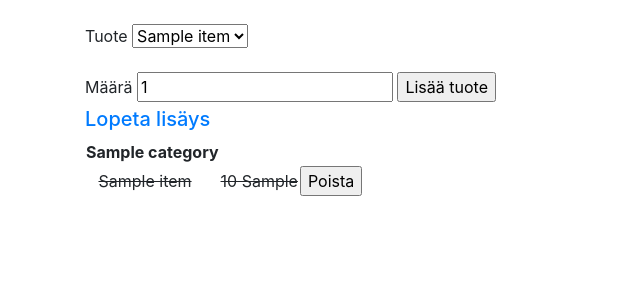
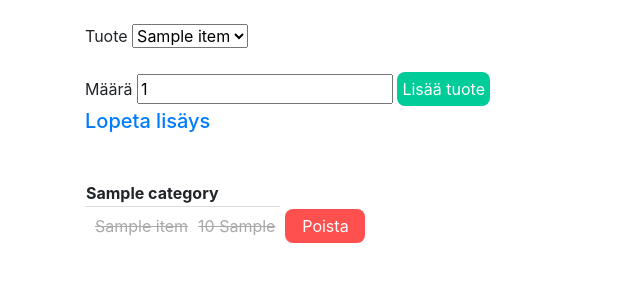
Before and after one commit to petrioski/ostoslista, a Flask app: page /lists/1/purchases/add/1 in a window 1280 px wide. Shown: the part 56-356 px from the top of the page, without its empty margins (0-640 px from the left). Run offline with Flask 2, Linux system fonts and the light colour scheme; a user stored in the database is signed in; tables that the repository leaves empty hold one stand-in row (values such as "Sample post"); some libraries are stand-ins or nearby versions.

Commit message:
css-tyyliä lisätty, lomakkeiden virheilmoitukset, poiskommentoitua koodia poistettu

```diff
--- /dev/null
+++ b/application/static/customisations.css
@@ -0,0 +1,68 @@
+td {
+    padding: 2px 5px;
+    max-width: 15em;
+}
+
+.table-max {
+    max-width: 200em;
+}
+
+.category {
+    padding-top: 40px;
+    border-bottom: 1px solid #ddd;
+}
+
+.not-collected {
+    padding-left: 10px;
+}
+
+.collected {
+    text-decoration: line-through;
+    color: darkgrey;
+    padding-left: 10px;
+}
+
+.collected-amount {
+    text-decoration: line-through;
+    color: darkgrey;
+}
+
+.button, .update-button {
+    background-color: #00cc99; /* Green */
+    border: none;
+    border-radius: 8px;
+    color: white;
+    padding: 5px ;
+    text-align: center;
+    text-decoration: none;
+    display: inline-block;
+    font-size: 16px;
+    min-width: 80px;
+
+}
+
+.delete-button {
+    background-color: #ff5050; /* Green */
+    border: none;
+    border-radius: 8px;
+    color: white;
+    padding: 5px ;
+    text-align: center;
+    text-decoration: none;
+    display: inline-block;
+    font-size: 16px;
+    min-width: 80px;
+}
+
+.button-undo {
+    background-color: #668b99;
+    border: none;
+    border-radius: 8px;
+    color: white;
+    padding: 5px ;
+    text-align: center;
+    text-decoration: none;
+    display: inline-block;
+    font-size: 16px;
+    min-width: 80px;
+}
--- a/application/templates/categories/new.html
+++ b/application/templates/categories/new.html
@@ -20,7 +20,7 @@
     </tr>
     <tr>
       <td colspan="2">
-        <input type="submit" value="Tallenna"/>
+        <input class="update-button" type="submit" value="Tallenna"/>
       </td>
     </tr>
 </form>
--- a/application/templates/items/all_items.html
+++ b/application/templates/items/all_items.html
@@ -1,7 +1,7 @@
 {% extends "layout.html" %}
 
 {% block body %}
-  <table>
+  <table class="table-max">
     <tr>
       <td><a href="{{ url_for('create_item') }}"><h5>Lisää tuote</h5></a></td>
     </tr>
@@ -22,12 +22,12 @@
       <td>{{ item.date_modified}} </td>
       <td>
         <form method="GET" action="{{ url_for('update_item', item_id=item.id) }}">
-          <input type="submit" value="Päivitä"/>
+          <input class="update-button" type="submit" value="Päivitä"/>
         </form>
       </td>
       <td>
         <form method="POST" action="{{ url_for('delete_item', item_id=item.id) }}">
-          <input type="submit" value="Poista"/>
+          <input class="delete-button" type="submit" value="Poista"/>
         </form>
       </td>
     </tr>
--- a/application/templates/items/update.html
+++ b/application/templates/items/update.html
@@ -36,7 +36,7 @@
     </tr>
     <tr>
       <td colspan="3">
-        <input type="submit" value="Päivitä"/>
+        <input class="update-button" type="submit" value="Päivitä"/>
       </td>
     </tr>
 </form>
--- a/application/templates/layout.html
+++ b/application/templates/layout.html
@@ -4,6 +4,7 @@
     <meta charset="utf-8">
     <title>Ostoslista-sovellus</title>
     <link rel="stylesheet" href="https://maxcdn.bootstrapcdn.com/bootstrap/4.0.0/css/bootstrap.min.css" integrity="sha384-Gn5384xqQ1aoWXA+058RXPxPg6fy4IWvTNh0E263XmFcJlSAwiGgFAW/dAiS6JXm" crossorigin="anonymous">
+    <link rel="stylesheet" href="/static/customisations.css">
   </head>
 
   <body>
@@ -14,11 +15,8 @@
       </button>
       <div class="collapse navbar-collapse" id="navbarCollapse">
         <ul class="navbar-nav mr-auto">
-          <!-- <li class="nav-item"><a class="nav-link" href="{{ url_for('lists_index') }}">Ostoslistat </a></li> -->
-          <!-- <li class="nav-item"><a class="nav-link" href="{{ url_for('lists_form') }}">Uusi lista</a></li> -->
           <li class="nav-item"><a class="nav-link" href="{{ url_for('items_index') }}">Tuotteet</a></li>
           <li class="nav-item"><a class="nav-link" href="{{ url_for('categories_index') }}">Tuotekategoriat</a></li>
-          <!-- <li class="nav-item"><a class="nav-link" href="{{ url_for('categories_form') }}">Uusi kategoria</a></li> -->
         </ul>
 
 
@@ -31,15 +29,6 @@
         </div>
       </div>
     </nav>
-
-
-    <!-- {% if current_user.is_authenticated %}
-    <p>
-      Kirjautunut nimellä {{ current_user.name }}. <a href="{{ url_for('auth_logout') }}">Kirjaudu ulos</a>
-    </p>
-    {% else %}
-    <a href="{{ url_for('auth_login') }}">Kirjaudu</a>
-    {% endif %} -->
 
 
     <main role="main" class="container">
--- a/application/templates/lists/new.html
+++ b/application/templates/lists/new.html
@@ -21,7 +21,7 @@
       </tr>
           <tr>
       <td colspan="3">
-        <input type="submit" value="Tallenna ostoslista"/>
+        <input class="button" type="submit" value="Tallenna ostoslista"/>
       </td>
     </tr>
 </form>
--- a/application/templates/lists/update.html
+++ b/application/templates/lists/update.html
@@ -27,7 +27,7 @@
     </tr>
     <tr>
       <td colspan="3">
-        <input type="submit" value="Tallenna"/>
+        <input class="button" type="submit" value="Tallenna"/>
       </td>
     </tr>
 </form>
--- a/application/templates/purchases/new.html
+++ b/application/templates/purchases/new.html
@@ -23,7 +23,7 @@
         {{ form.amount}}
       </td>
       <td colspan="3">
-        <input type="submit" value="Lisää tuote"/>
+        <input class="button" type="submit" value="Lisää tuote"/>
       </td>
     </tr>
 </form>
--- a/application/templates/purchases/purchase_list.html
+++ b/application/templates/purchases/purchase_list.html
@@ -1,41 +1,37 @@
 
   <table>
-    <tr>
-      <!-- <th></th> -->
-      <!-- <th>Tuote</th> -->
-      <!-- <th>Id</th> -->
-      <!-- <th>Määrä</th> -->
-      <!-- <th>Löytynyt</th> -->
-    </tr>
     {% for cat in categories %}
-    <th>{{ cat }}</th>
-    <tr>
-    {% for purchase in purchases %}
+    <th class="category" colspan="2">{{ cat }}</th>
+      <tr>
+      {% for purchase in purchases %}
       {% if purchase.item.category.name == cat %}
       <tr>
-        <!-- <td>{{ purchase.item.category.name}} </td> -->
-        <!-- <td></td> -->
-        <td>&ensp;
-            {% if purchase.collected %}<del> {% endif %}
+          {% if purchase.collected %}
+            <td class="collected">
+          {% else %}
+            <td class="not-collected">
+          {% endif %}
              {{ purchase.item.name }}
-            {% if purchase.collected %}</del> {% endif %}
+            </td>
+          {% if purchase.collected %}
+            <td class="collected-amount">
+          {% else %}
+            <td>
+          {% endif %}
+              {{ purchase.amount}}  {{ purchase.item.unit_type }}
         </td>
-        <!-- <td>{{ purchase.id}} </td> -->
-        <td>
-            {% if purchase.collected %}<del> {% endif %}
-              {{ purchase.amount}}  {{ purchase.item.unit_type }}
-            {% if purchase.collected %}</del> {% endif %}
-        </td>
-        <!-- <td>{{ purchase.collected}} </td> -->
-        <!-- <td>{{ purchase.list_id}} </td> -->
         <td>
           {% if add_mode == '1' %}
             <form method="POST" action="{{ url_for('delete_purchase', list_id=purchase.list_id, purchase_id=purchase.id, add_mode=add_mode) }}">
-              <input type="submit" value="Poista"/>
+              <input class="delete-button" type="submit" value="Poista"/>
             </form>
           {% else %}
             <form method="POST" action="{{ url_for('collect_purchase', list_id=purchase.list_id, purchase_id=purchase.id, add_mode=add_mode) }}">
-              <input type="submit" value="Löytynyt"/>
+              {% if not purchase.collected %}
+                <input class="button" type="submit" value="Löytyi!"/>
+              {% else %}
+                <input class="button-undo" type="submit" value="Eiku"/>
+              {% endif %}
             </form>
           {% endif %}
         </td>
```
Also changed, not shown: application/templates/auth/loginform.html (+7 -0 lines), application/templates/auth/signup.html (+26 -5 lines), application/templates/items/new.html (+11 -1 lines), application/templates/lists/list.html (+2 -7 lines).
